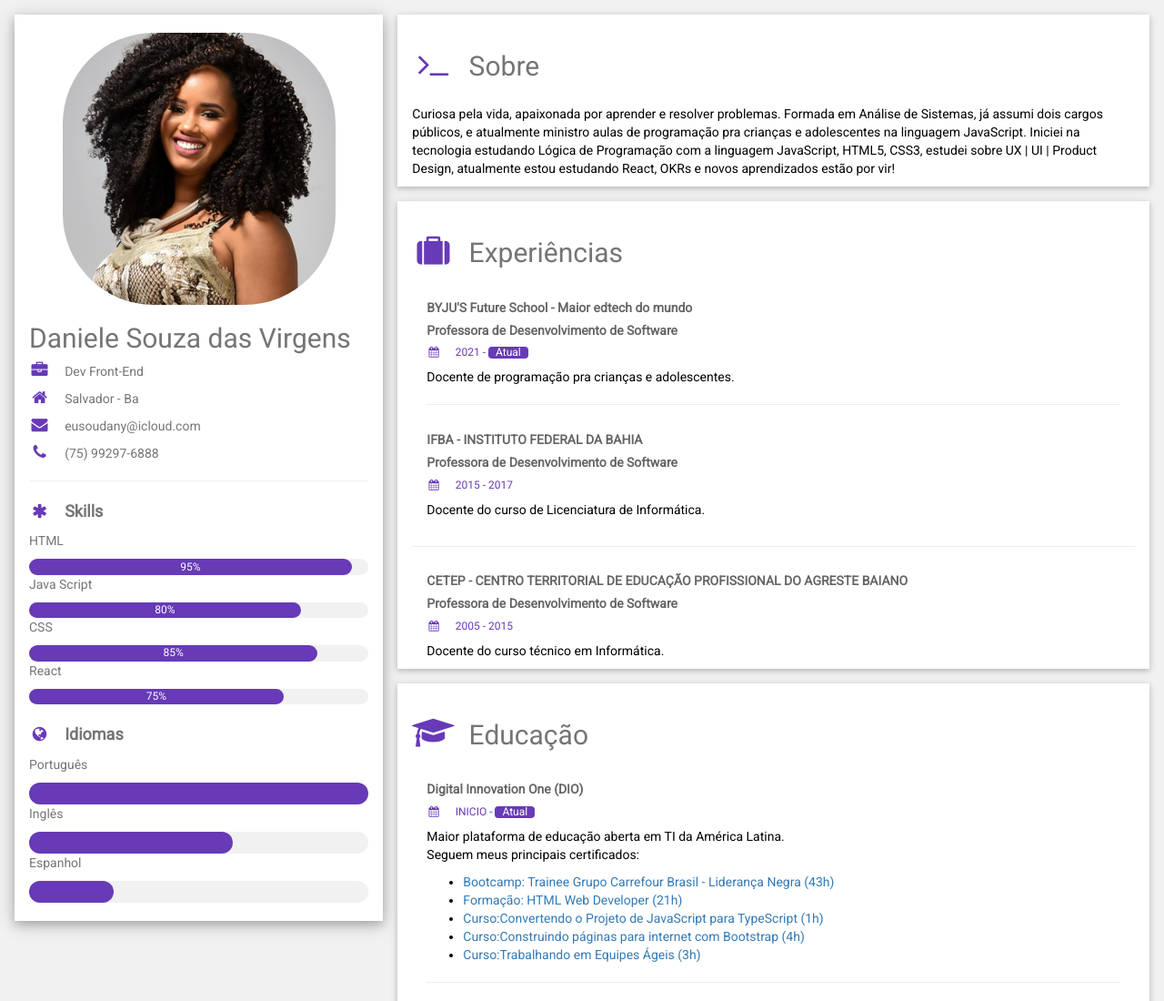
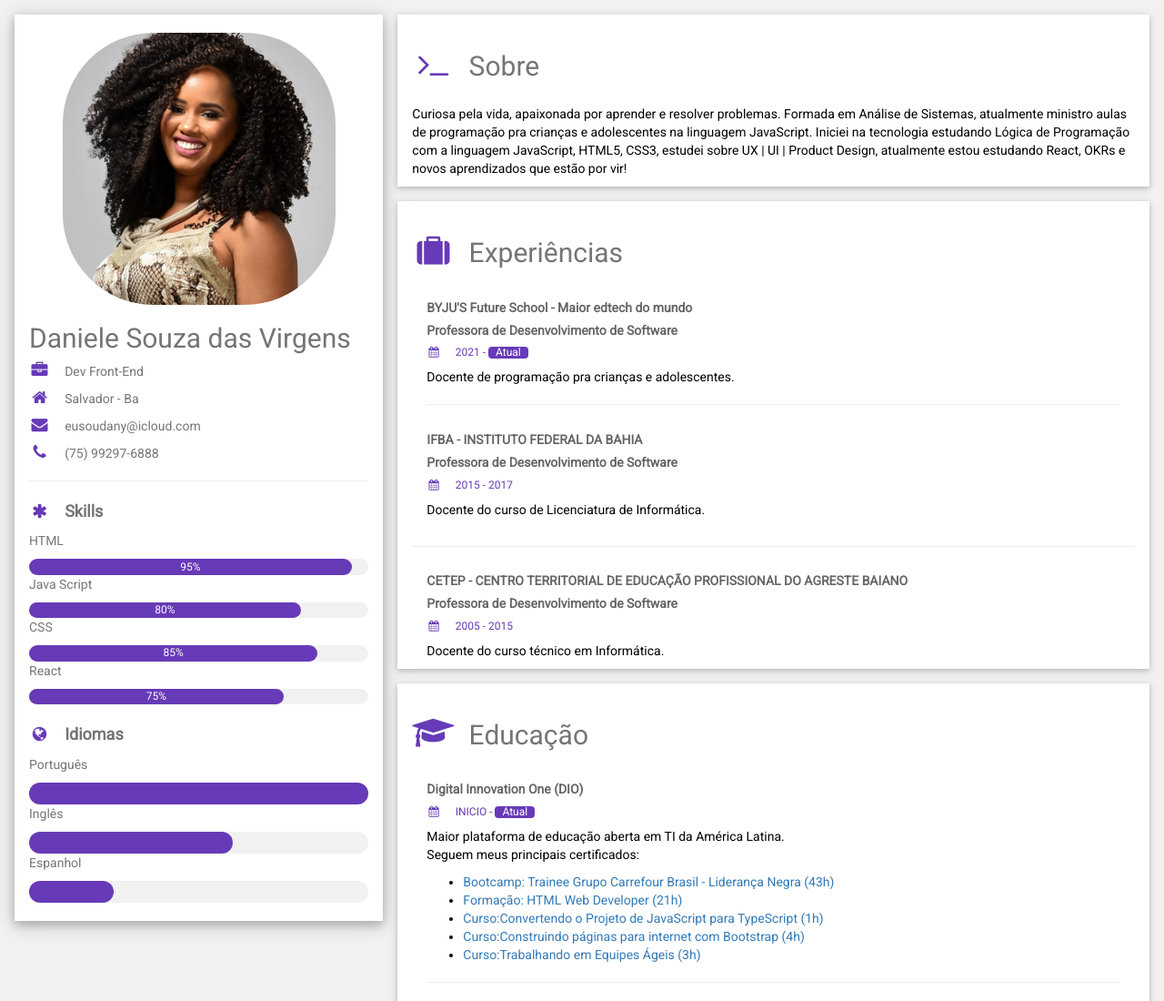
Before and after one commit to eusoudany/cv, a plain HTML site: page index.html in a window 1280 px wide. Shown: the top 1100 px of the page at 91% size. Drawn offline with nearby package versions, Linux system fonts and the light colour scheme.

Commit message:
mudança na descrição

```diff
--- a/index.html
+++ b/index.html
@@ -104,8 +104,8 @@
 
           <div class="w3-container w3-card w3-white w3-margin-bottom">
             <h2 class="w3-text-grey w3-padding-16"><i class="fa fa-terminal fa-fw w3-margin-right w3-xxlarge w3-text-deep-purple"></i>Sobre</h2>
-            <p>Curiosa pela vida, apaixonada por aprender e resolver problemas. Formada em Análise de Sistemas, já assumi dois cargos públicos, e atualmente ministro aulas de programação pra crianças e adolescentes na linguagem JavaScript.
-              Iniciei na tecnologia estudando Lógica de Programação com a linguagem JavaScript, HTML5, CSS3, estudei sobre UX | UI | Product Design, atualmente estou estudando React, OKRs e novos aprendizados estão por vir!</p>
+            <p>Curiosa pela vida, apaixonada por aprender e resolver problemas. Formada em Análise de Sistemas, atualmente ministro aulas de programação pra crianças e adolescentes na linguagem JavaScript.
+              Iniciei na tecnologia estudando Lógica de Programação com a linguagem JavaScript, HTML5, CSS3, estudei sobre UX | UI | Product Design, atualmente estou estudando React, OKRs e novos aprendizados que estão por vir!</p>
           </div>
 
           <div class="w3-container w3-card w3-white w3-margin-bottom">
```
